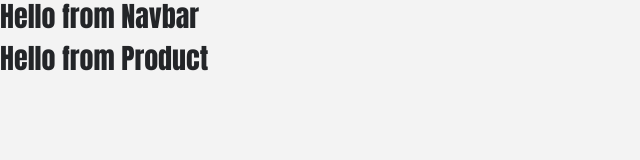
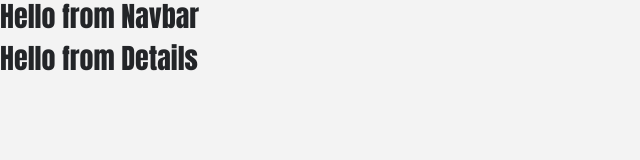
Before and after one commit to 4Justicee/e-commerce-webtest, a React (Create React App) app: page /details in a window 1280 px wide. Shown: the top 160 px of the page, without its empty margins (0-640 px from the left). Built offline with nearby package versions, Linux system fonts and the light colour scheme.

Commit message:
Update App.js

```diff
--- a/src/App.js
+++ b/src/App.js
@@ -14,10 +14,10 @@ function App() {
     <React.Fragment>
       <Navbar />
       <Switch>
-        <Route path="/" component={ProductList} />
+        <Route exact path="/" component={ProductList} />
         <Route path="/details" component={Details} />
-        <Route path="/cart" components={Cart} />
-        <Route components={Default} />
+        <Route path="/cart" component={Cart} />
+        <Route component={Default} />
       </Switch>
     </React.Fragment>
   );
```
